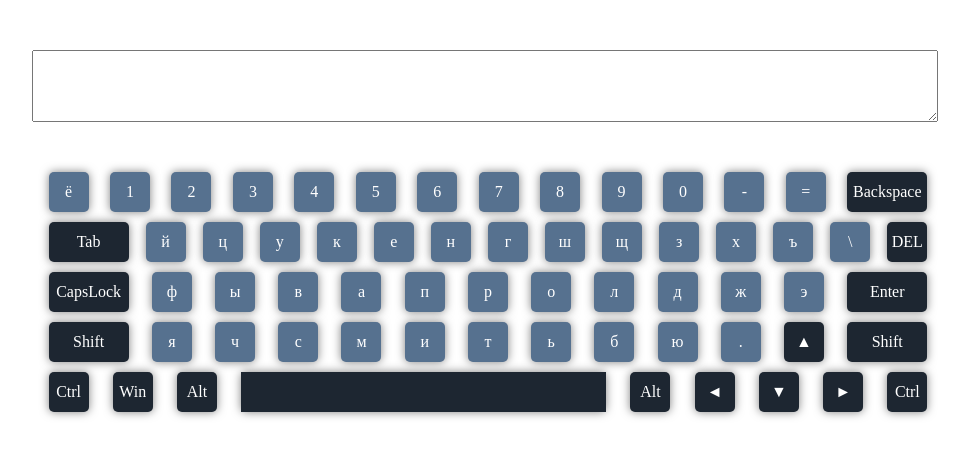
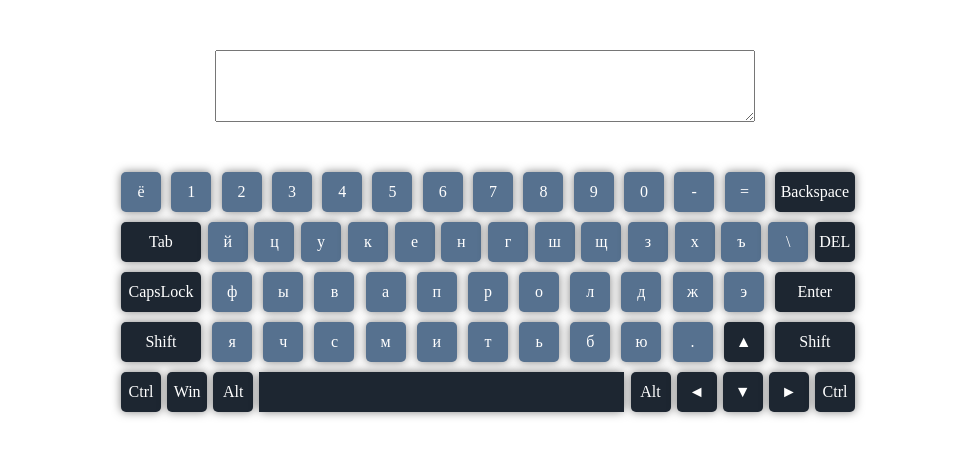
Before and after one commit to needle06/codejam-virtual-keyboard, a website built with webpack: page index.html in a window 1280 px wide. Shown: the whole page, without its empty margins (155-1124 px from the left). Built offline with nearby package versions, Linux system fonts and the light colour scheme.

Commit message:
fix: align wrapper element in the center

```diff
--- a/css/styles.css
+++ b/css/styles.css
@@ -1,3 +1,7 @@
+.wrapper {
+  width: 740px;
+  margin: 0 auto;
+}
 textarea {
   width: 70%;
   height: 50px;
@@ -8,7 +12,6 @@ textarea {
 }
 
 .keyboard-container {
-  width: 70%;
   margin: 0 auto;
 }
 .row {
```
